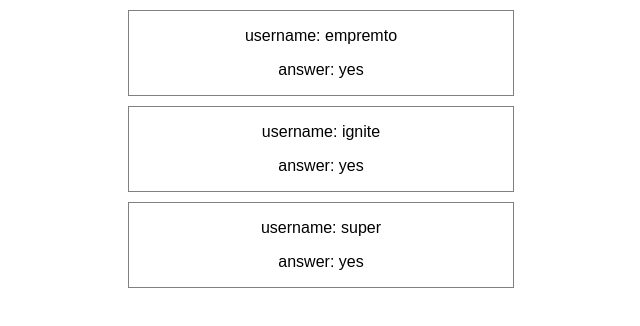
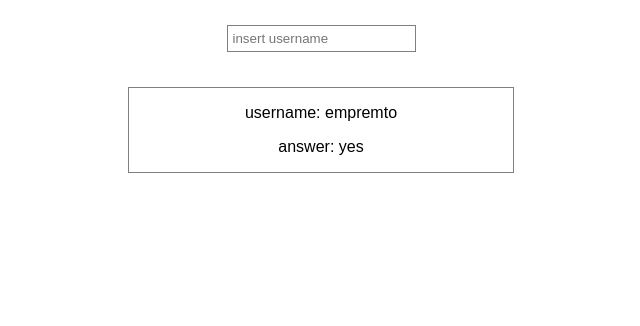
Before and after one commit to annaavanesyan/react-app, a React (Create React App) app: page / in a window 1280 px wide. Shown: the top 326 px of the page, without its empty margins (319-959 px from the left). Built offline with nearby package versions, Linux system fonts and the light colour scheme.

Commit message:
add: event handler manipulating state  - reduce to one username

```diff
--- a/src/App1.js
+++ b/src/App1.js
@@ -1,14 +1,28 @@
 import React, { Component } from "react";
 import "./App.css";
 import UserOutput from "./User/UserOutput";
+import UserInput from "./User/UserInput";
 
 class UserApp extends Component {
+  state = {
+    user: {
+      username: "empremto"
+    }
+  };
+
+  changeUsernameHandler = event => {
+    this.setState({
+      user: {
+        username: event.target.value
+      }
+    });
+  };
+
   render() {
     return (
       <div className="App">
-        <UserOutput username="empremto"/>
-        <UserOutput username="ignite"/>
-        <UserOutput username="super"/>
+        <UserInput changeUsername={this.changeUsernameHandler} />
+        <UserOutput username={this.state.user.username} />
       </div>
     );
   }
--- a/src/User/UserInput.js
+++ b/src/User/UserInput.js
@@ -1,8 +1,15 @@
-import React from 'react'
-import "./User.css"
+import React from "react";
+import "./User.css";
 
-const userInput = () => {
-  <input type="text"/>
-}
+const userInput = props => {
+  return (
+    <input
+      className="input"
+      onChange={props.changeUsername}
+      type="text"
+      placeholder="insert username"
+    />
+  );
+};
 
 export default userInput;
```
